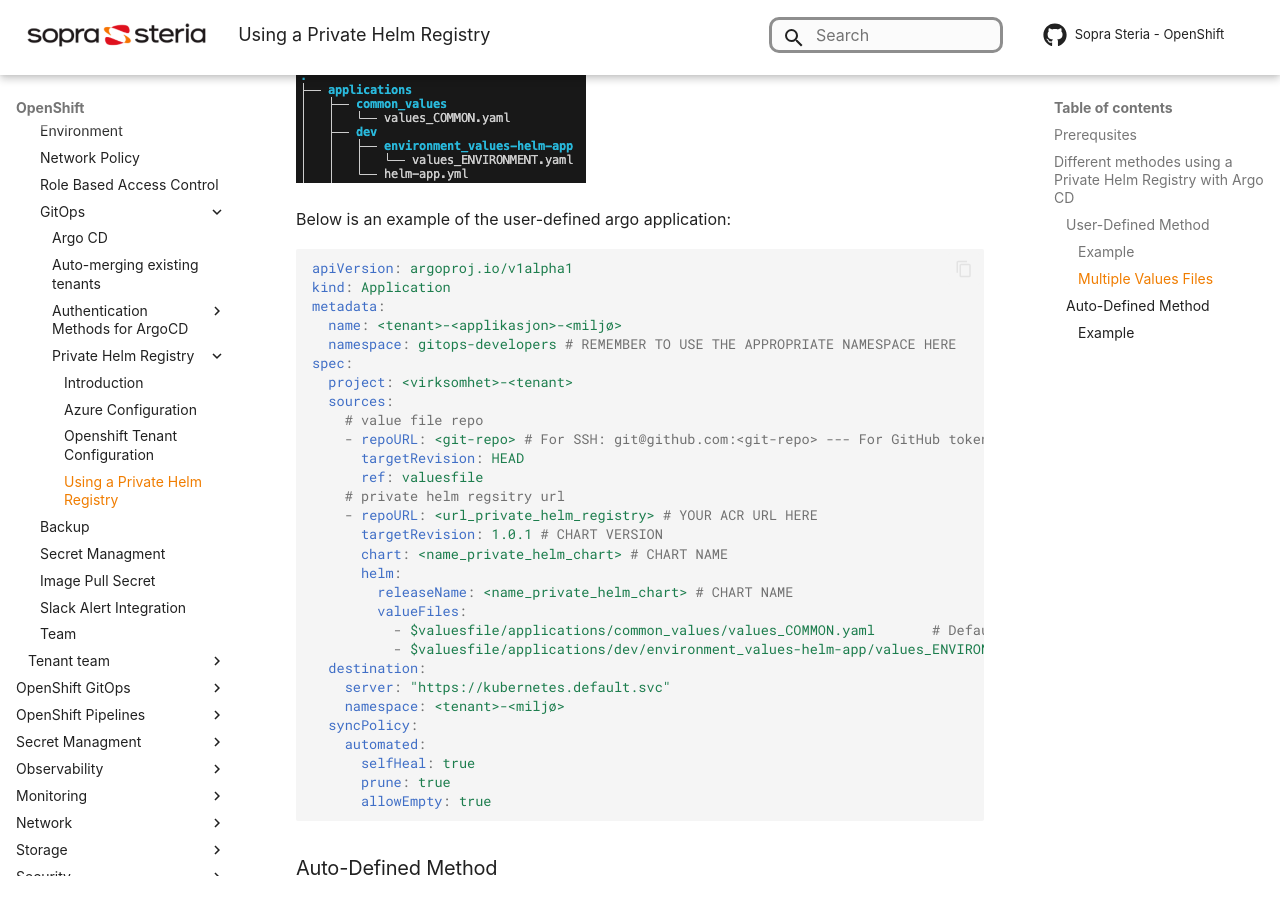
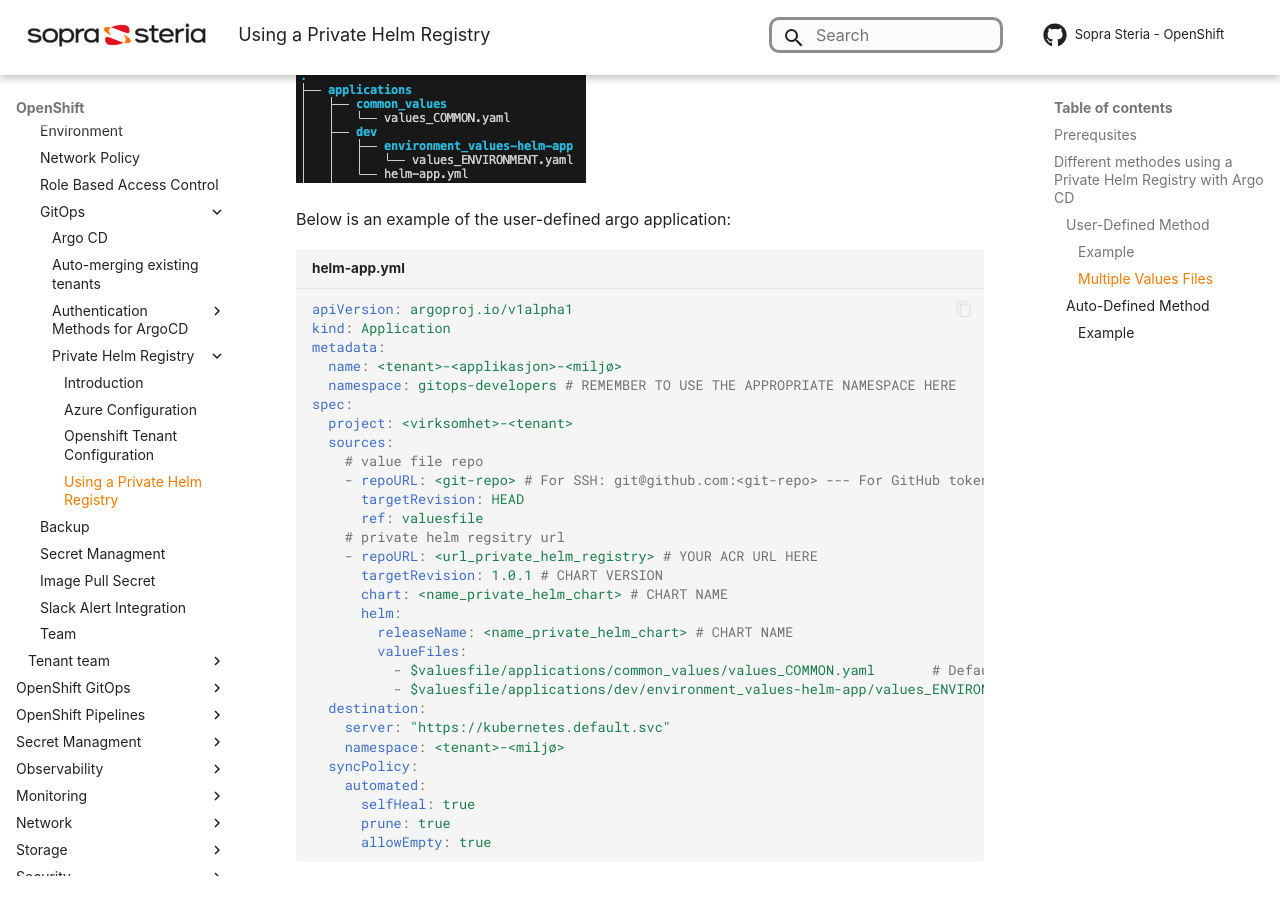
Before and after one commit to Sopra-Steria-Norge-Kubernetes/OpenShift, an MkDocs documentation site: the page built from docs/OpenShift Tenants/Tenant features/GitOps/Private Helm Registry/private-helm-reg-usage.md, in a window 1280 px wide and 900 px high, scrolled down 1442 px. Built offline with MkDocs 1.6.1 and Material for MkDocs 9.7.7, drawn with Linux system fonts in a browser that asks for light colours; some web fonts are replaced; comment, search, counter and statistics services are not loaded.

Commit message:
added title for helm-app.yml code section

````diff
--- a/docs/OpenShift Tenants/Tenant features/GitOps/Private Helm Registry/private-helm-reg-usage.md
+++ b/docs/OpenShift Tenants/Tenant features/GitOps/Private Helm Registry/private-helm-reg-usage.md
@@ -52,7 +52,7 @@
 
 Below is an example of the user-defined argo application:
 
-```yaml
+```yaml title="helm-app.yml"
 apiVersion: argoproj.io/v1alpha1
 kind: Application
 metadata:
````
